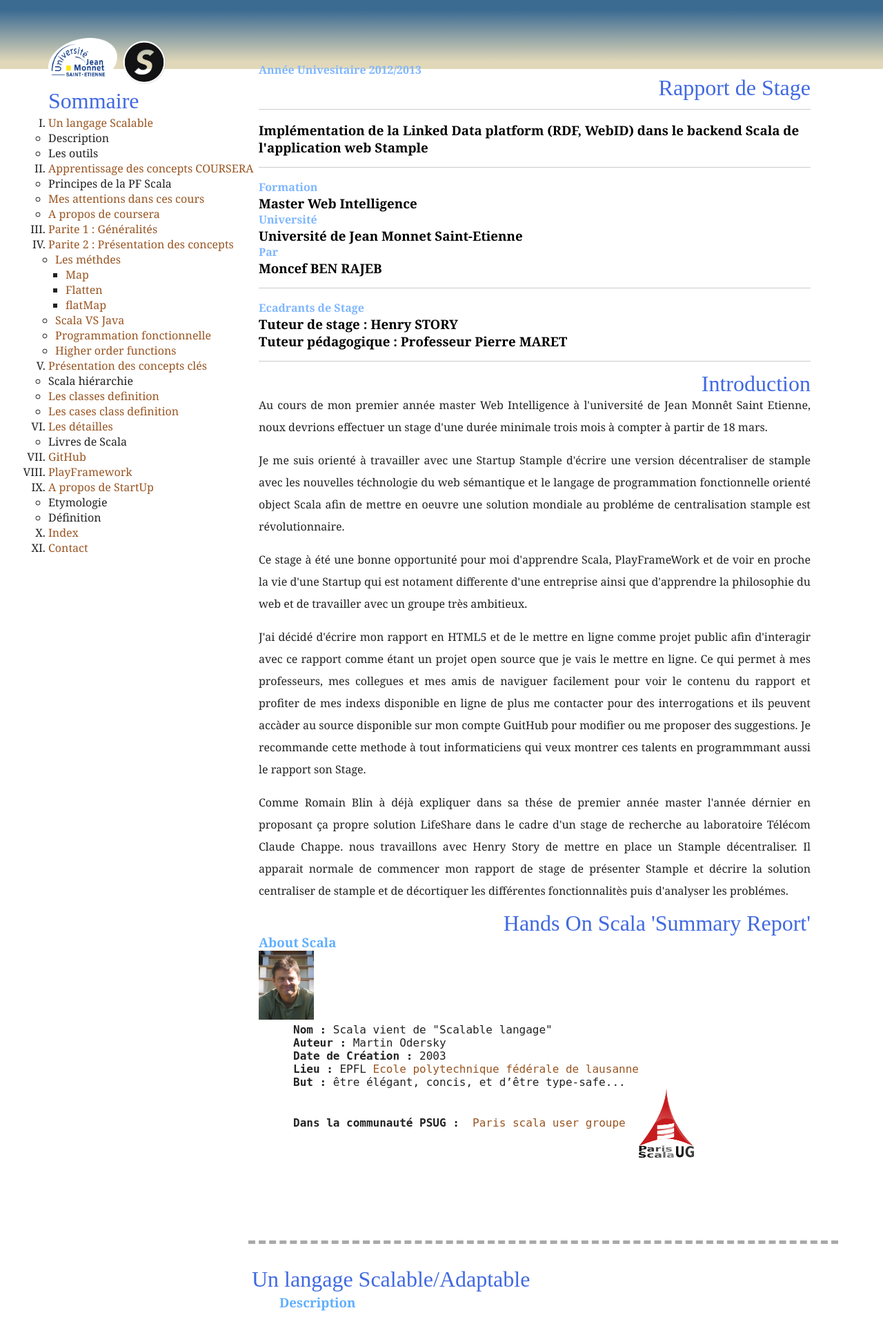
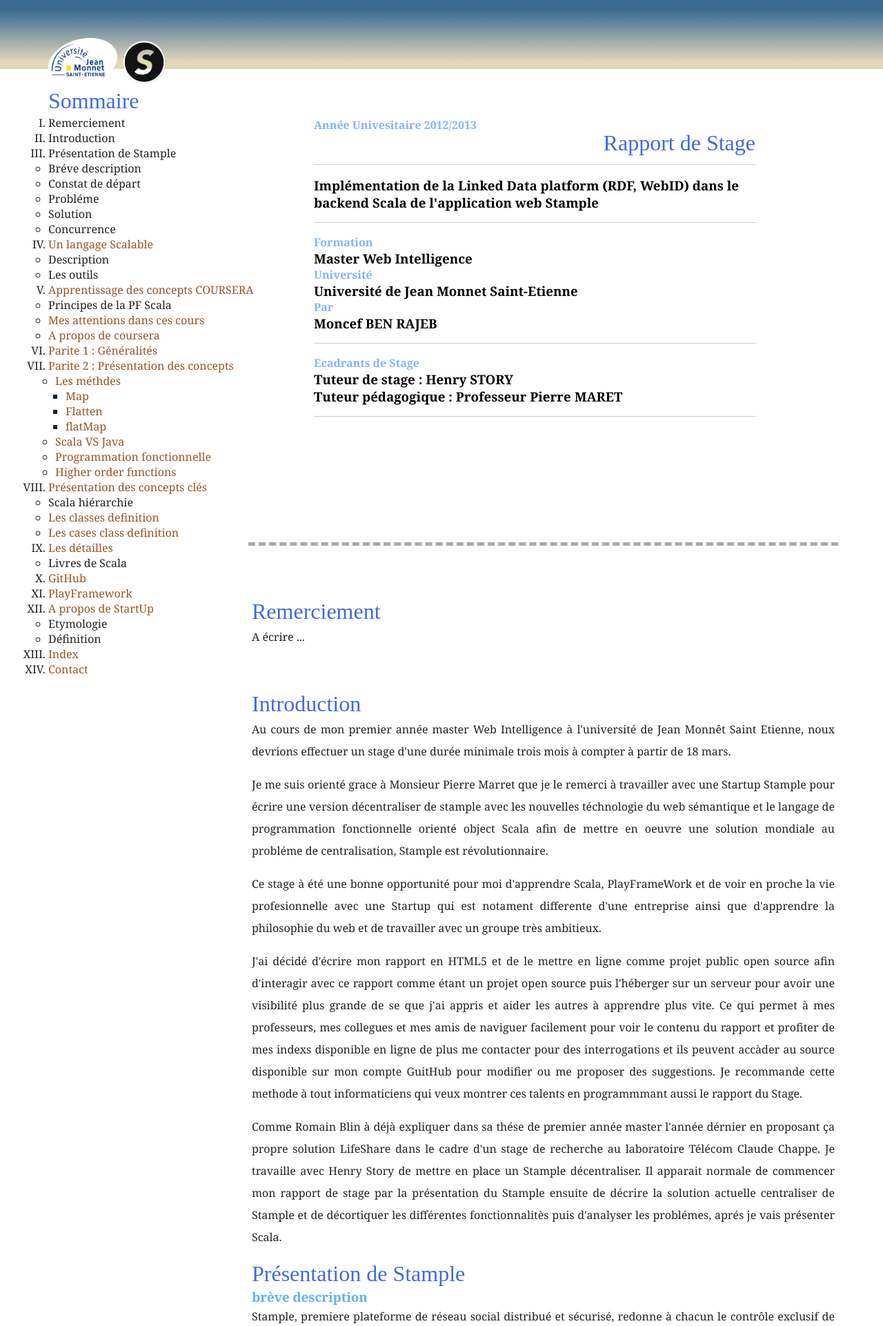
Before and after one commit to metanote/Summary-report, a PHP site: page / in a window 1280 px wide. Shown: the top 1922 px of the page at 69% size. Run offline with PHP 8.4, Linux system fonts and the light colour scheme; some libraries are stand-ins or nearby versions.

Commit message:
add corrections

```diff
--- a/css/main.css
+++ b/css/main.css
@@ -28,6 +28,31 @@
 
 
     }
+
+/*
+page dimension
+*/
+
+#bandeau {
+	width:600px;
+	height:50px;
+	background-color:#00CCFF;
+	}
+#contenu {
+	width:600px;
+	height:400px;
+	background-color:#FFCC00;
+	}
+#piedpage {
+	width:600px;
+	height:50px;
+	background-color:#33FF99;
+	}
+
+#pageDeGarde{
+padding : 80px 80px 80px 80px;
+}
+
 
 /*
  * Remove text-shadow in selection highlight: h5bp.com/i
@@ -148,12 +173,12 @@
 #home h3{
     text-align: left;
 }
-#home pre{
+.page pre{
     width: 800px;
     margin-left: 50px;
    margin-top: 5px;
 }
-#home img{
+.page img{
     width: 80px;
     height: 100px;
 }
--- a/index.html
+++ b/index.html
@@ -37,6 +37,15 @@
 
     <h2>Sommaire</h2>
     <ol id="nav" type="I">
+        <li>Remerciement</li>
+        <li>Introduction</li>
+        <li>Présentation de Stample</li>
+        <ul><li>Bréve description</li>
+        <li>Constat de départ</li>
+            <li>Probléme</li>
+            <li>Solution</li>
+            <li>Concurrence</li>
+        </ul>
         <li><a href="#scala">Un langage Scalable</a></li>
         <ul>
             <li>Description</li>
@@ -88,8 +97,9 @@
 
 <div id="right">
 <div id="home" class="page">
+    <div id="pageDeGarde">
     <h4>Année Univesitaire 2012/2013</h4>
-    <div id="titreRapport">
+
         <h2>Rapport de Stage</h2>
         <hr>
         <h3 style="color:black">Implémentation de la Linked Data platform (RDF, WebID) dans le backend Scala de l'application web Stample</h3>
@@ -104,34 +114,97 @@
         <h4>Ecadrants de Stage</h4>
         <h3 style="color:black">Tuteur de stage : Henry STORY</h3>
         <h3 style="color:black">Tuteur pédagogique : Professeur Pierre MARET</h3>
+
+        <hr>
     </div>
-          <hr>
+
+
+</div>
+<div class="separator"></div>
+<div id="intro">
+<div id="scala">
+
+    <br><br>
+    <h2>Remerciement</h2>
+    <p>A écrire ...</p>
+    <br><br>
     <h2>Introduction</h2>
     <p>Au cours de mon premier année master Web Intelligence à l'université de Jean Monnêt Saint Etienne, noux devrions effectuer un stage
-    d'une durée minimale trois mois à compter à partir de 18 mars.
+        d'une durée minimale trois mois à compter à partir de 18 mars.
     </p>
-    <p>Je me suis orienté à travailler avec une Startup Stample d'écrire une version décentraliser de stample avec les nouvelles téchnologie du web
-    sémantique et le langage de programmation fonctionnelle orienté object Scala afin de mettre en oeuvre une solution mondiale au probléme de centralisation
-    stample est révolutionnaire.
+    <p>Je me suis orienté grace à Monsieur Pierre Marret que je le remerci à travailler avec une Startup Stample pour écrire une version décentraliser de stample avec les nouvelles téchnologie du web
+        sémantique et le langage de programmation fonctionnelle orienté object Scala afin de mettre en oeuvre une solution mondiale au probléme de centralisation,
+        Stample est révolutionnaire.
     </p>
-    <p>Ce stage à été une bonne opportunité pour moi d'apprendre Scala, PlayFrameWork et de voir en proche la vie d'une Startup qui est notament differente d'une
-    entreprise ainsi que d'apprendre la philosophie du web et de travailler avec un groupe très ambitieux.
+    <p>Ce stage à été une bonne opportunité pour moi d'apprendre Scala, PlayFrameWork et de voir en proche la vie profesionnelle avec une Startup qui est notament differente d'une
+        entreprise ainsi que d'apprendre la philosophie du web et de travailler avec un groupe très ambitieux.
     </p>
-    <p>J'ai décidé d'écrire mon rapport en HTML5 et de le mettre en ligne comme projet public afin d'interagir avec ce rapport comme étant un projet
-    open source que je vais le mettre en ligne.
+    <p>J'ai décidé d'écrire mon rapport en HTML5 et de le mettre en ligne comme projet public open source afin d'interagir avec ce rapport comme étant un projet
+        open source puis l'héberger sur un serveur pour avoir une visibilité plus grande de se que j'ai appris et aider les autres à apprendre plus vite.
         Ce qui permet à mes professeurs, mes collegues et mes amis de naviguer facilement pour voir le contenu du rapport et profiter de mes indexs disponible en ligne
-    de plus me contacter pour des interrogations et ils peuvent accàder au source disponible sur mon compte GuitHub pour modifier ou me proposer des suggestions.
-        Je recommande cette methode à tout informaticiens qui veux montrer ces talents en programmmant aussi le rapport son Stage.
+        de plus me contacter pour des interrogations et ils peuvent accàder au source disponible sur mon compte GuitHub pour modifier ou me proposer des suggestions.
+        Je recommande cette methode à tout informaticiens qui veux montrer ces talents en programmmant aussi le rapport du Stage.
 
     </p>
     <p>Comme Romain Blin à déjà expliquer dans sa thése de premier année master l'année dérnier en proposant ça propre solution LifeShare dans le cadre
-    d'un stage de recherche au laboratoire Télécom Claude Chappe. nous travaillons avec Henry Story de mettre en place un Stample décentraliser.
-        Il apparait normale de commencer mon rapport de stage de présenter Stample et décrire la solution centraliser de stample et de décortiquer les différentes fonctionnalitès puis
-    d'analyser les problémes.
+        d'un stage de recherche au laboratoire Télécom Claude Chappe. Je travaille avec Henry Story de mettre en place un Stample décentraliser.
+        Il apparait normale de commencer mon rapport de stage par la présentation du Stample ensuite de décrire la solution actuelle centraliser de Stample et de décortiquer les différentes fonctionnalitès puis
+        d'analyser les problémes, aprés je vais présenter Scala.
     </p>
-    <h2> Hands On Scala 'Summary Report'</h2>
+    <h2>Présentation de Stample</h2>
+    <h3>brève description</h3>
+    <p>Stample, premiere plateforme de réseau social distribué et sécurisé, redonne à chacun le contrôle exclusif de ses informations et
+        améliore l'ergonomie de l'apprentissage, du travail individuel et de la collaboration. </p>
+    <h3>Constat de départ</h3>
+    <p>A l'ère de l'économie de la connaissance, de l'omniprésence des données, de leur circulation permanente sur l'internet, et
+        en l'absence de mécanismes efficaces de restriction de leurs usages, nos informations personnelles, nos travaux,
+        et de plus en plus de données nous concernant, sont captées, détournées et exploitées sans qu'aucun contrôle ne soit possible.
+
+        Les enjeux critiques des individus, entreprises, institutions et états:
+    <ul><li>Permettre à chaque partie prenante de reprendre le contrôle de leurs informations,</li>
+        <li>Favoriser l'union et la coordination des intelligences autour d'objectifs communs. </li>
+    </ul>
+    </p>
+    <h3>Probléme</h3>
+    <p>Il ya un besoin croissant d'un outil de partage sécurisé des connaissances numérique.
+
+        Les gens perdent des heures chaque semaine en raison de la complexité croissante de leur vie numérique:
+    <ul><li>Filtrage des e-mails et notifications non désirés, </li>
+        <li>Créations et mises à jour de leurs profils sur de trop nombreux services isolés les uns des autres ,</li>
+        <li>Récupération de mots de passe perdus ou volés ...</li>
+    </ul>
+    </p>
+    <p>Et les choses empirent:
+    <ul><li>L'information pertinente est de plus en plus difficile à extraire du déluge de données,</li>
+        <li>La grande segmentation des outils rend l'organisation et la collaboration frustrante.</li>
+        <li>Les modèles actuels de stockage centralisé de données posent de sérieux problèmes de confidentialité et de respect de la vie privée.</li>
+    </ul>
+    </p>
+    <h3>Solution</h3>
+    <p>Stample propose une solution simple pour :
+    <ul><li>Reprendre le contrôle de vos données personnelles, décider avec qui et comment elles peuvent être partagées,</li>
+        <li>Améliorer l'ergonomie de l'apprentissage et du travail par la contextualisation avancée de l'information,</li>
+        <li>Gérer son identité de façon autonome sur le Web social distribué,</li>
+        <li>Collaborer avec son réseau de confiance en toute sécurité, sans centralisation, ni accès d'une tierce partie.</li>
+    </ul>
+    </p>
+    <h3>Concurrence</h3>
+    <ul>
+        <li>Protocoles d'identification (Alternatives à WebID ): OpenID, OAUth, Infocard... </li>
+        <li>Gestion de l'accès et de l'identité: CA Technologies, Ping identity, SailPoint, Garlik (owned by Experian)...</li>
+        <li>Stockage en ligne: Dropbox, Box, Google Drive...</li>
+        <li>Réseaux sociaux: Facebook, Tumblr, Pinterest, Instagram...</li>
+        <li>Aggrégateurs et plateformes de blogs: WordPress, Twitter, Reddit, Scoop.it, Paper.li, Flipboard, Zite, Jolicloud... </li>
+        <li>Réseaux sociaux professionnels: LinkedIn, Quora, Yammer, Podio... </li>
+        <li>Outils de note et d'organisation d'informations: Evernote, SpringPad, Clipboard, Pearltrees, Kippt, Google Keep..</li>
+        <li>Outils de partage des connaissances: Mendeley, Kno, Scribd, SlideShare, Issuu... </li>
+    </ul>
+
+    <br><br><br><br>
+    <h2> Hands On Scala </h2>
+    <div class="page">
     <h3>About Scala</h3>
-
+      <br><br>
     <img src="img/Martin.jpg" alt="odersky">
     <pre>
 <strong>Nom :</strong> Scala vient de "Scalable langage"
@@ -141,13 +214,7 @@
 <strong>But :</strong> être élégant, concis, et d’être type-safe...
 <strong>Dans la communauté PSUG :</strong> <a href="https://groups.google.com/forum/?hl=fr&fromgroups#!forum/paris-scala-user-group"> Paris scala user groupe </a> <img src="img/psug_logo.png" height="20px" width="10px">
     </pre>
-</div>
-<div class="separator"></div>
-<div id="intro">
-<div id="scala">
-
-
-
+    </div>
     <h2>Un langage Scalable/Adaptable </h2>
 
     <div class="alignement">
@@ -262,6 +329,7 @@
             vous aurez un certificat note X/80 :). Il reste cependant pleins de sujet à creuser :Les monads, akka, les
             Futures...
         </p>
+        <p>Il y'a aussi une serie d'exercice sur  <a href="https://github.com/metanote/handson-scala">metanote mon compte GitHub</a> proposer par paris scala user group que je vous invite à les faires.</p>
     </div>
     <div id="propCoursera">
         <div class="alignement">
@@ -811,7 +879,7 @@
 <p><a href="https://github.com/">GitHub</a> c'est un site qui vous permet d'héberger vos projets avec git et qui vous
     permet de gérer d'une manier visuelle les collaborateurs et les modifications
     le principale interret de ce site qu'il est gratuit pour les projets open source et même pour les projet privé il
-    est relativement intéressant au niveau tarif c'est aussi bas.
+    est relativement intéressant au niveau tarif c'est aussi bas.  [Site de Zéro]
 </p>
 <pre>
 Hint :Il existe de nombreux logiciels de gestion de versions, comme SVN (Subversion), Mercurial et Git. Je vous présente Git (prononcez « guite ») qui est un des plus puissants logiciels de ce genre.
@@ -866,8 +934,77 @@
     utilise maintenant les
     géants google, facebook, twitter, Yahoo...
 </p>
+<h2>OuiShare</h2>
+<p>Nous avons participer au ouiShare à paris pour présenter Stample samedi "4" et dimanche "5 mai" j'ai assité à des présentations
+de plusieurs startup, Henry à présenter webID et le format RDF nous avons fait un petit exercice Sacha à présenter Stample.
+    C'est une bonne opportunité pour rencontrer des développeurs et voir les nouvelles idées.
+</p>
+<h2>Linked Data</h2>
+<p>D'après l'article de Tim Berners Lee : "Le linked data n'est pas seulement de mettre des données sur le net, c'est aussi mettre les données de façon qu'une machine ou un être humain
+    puisse comprendre à quelle concept est lié cette donnée". <br>C'est exactement ça la force du web semantic le web intelligent.
+
+</p>
+<p>Je reprend ce que Romain à déjà expliquer dans son rapport l'année dernier, les 4 régles à respecter sont:
+<ul><li><strong>Identifier les objets avec des URI : </strong> Chaque objet fait référence à un concept doit posséder un URI public accessible à tous.</li>
+<li><strong>Utiliser des URI HTTP : </strong> Car l'utilisation d'autres URI tel que URI "file://" entrînereaient des problémes si un client autre que celui qui à déposer la ressource utlise cette URI</li>
+<li><strong>Utiliser des Ontologies bien précises pour se servir de d'information contre l'URI : </strong>Lors de la saisie d'une URI, celle-ci doit répondre en donnant toujours une information. </li>
+    <li><strong>Déposer les liens ailleurs : </strong> Développer une sorte de <b>nappe</b> de données permettant de trouver toutes sorte de choses relatives à toutes sortes de concept.</li>
+</ul>
+</p>
+<p> <strong>Hint : Ces régles premettent d'établir des liens universels entre les documents présenter sur la toile.</strong></p>
 </div>
+<h2>Les Ontologies</h2>
+ <p>Une ontologie est l'ensemble structuré des termes et concepts représentant le sens d'un champ d'informations, que ce soit par les métadonnées d'un espace de noms, ou les éléments d'un domaine de connaissances.
+     L'ontologie constitue en soi un modèle de données représentatif d'un ensemble de concepts dans un domaine, ainsi que des relations entre ces concepts.
+     Elle est employée pour raisonner à propos des objets du domaine concerné. Plus simplement, on peut aussi dire que<strong> l'« ontologie est aux données ce que la grammaire est au langage »</strong>. [wikipédia]</p>
+<h3><img src="img/foaf-explorer.240.png" width="50px" height="50px">FOAF "Friend of a Friend"/"Ami d'un ami"</h3>
+<p>Ce vocabulaire RDF permet de permettant de décrire des personnes et les relations qu'elles entetiennent entre elles, c'est un vocabulaire trés connu dans le monde
+du web sémantique permettant de  décrire le concept de personne de manière ouverte.   <br>
+    Exemple de déscription d'une personne vocabulaire FOAF [Livre the social semantic web]:
+<pre>
+&lthttps://www.johonbreslin.com/foaf/foaf.rdf#me> <b> //la personne est identifier par un URI      </b>
+a foaf Person; <b>//la personne est un foaf:person qui contient les proprietes suivante : </b>
+    foaf:name "John Berslin";  <b>//nom complet du person   </b>
+    foaf:mbox &ltmailto:johnbreslin@deri.org>;      <b>  //son adress mail   </b>
+    foaf:homepage &lthttp://www.johnberslin.com/>;   <b> //sa page d'acceuil </b>
+    foaf:nick "cloud";                <b>   //son pseudo                    </b>
+    foaf:topic_interest: &lthttp://dbpedia.org>;   <b>  //le site dont il s'interesse  </b>
+    foaf:knows[               <b>  //ces connaissances  </b>
+        a foaf :Person;
+        foaf:name "Sheil Kinsella";
+        foaf:mbox &ltmailto:sheila.kinsella@deri.org;
+    ];
+    foaf:knows[
+        a foaf :Person;
+        foaf:name "Hak-lae Kim";
+        foaf:mbox &ltmailto:haklae.kim@deri.org;
+    ].
+     </pre>
+</p>
 
+<h3><img src="img/Sioc-logo.png" width="50px" height="50px">SIOC Semantically Interlinked Online Communities</h3>
+<p> C'est un vocabulaire RDF permettant de décrire des objets couramment utilisé sur des sites communautaires et leurs relations. Il permet l'intégration d'une manière
+sémantique d'un flux social.
+         <pre></pre>
+</p>
+
+<h3>Turtle Terse RDF triple Language</h3>
+<p>Un langage qui permet de une sérialisation non-XML des modéles RDF. C'est un sous-ensemble de Notation3</p>
+<h3>OpenID WebID</h3>
+<p>Des protocoles d'authentifications WebID utilise le Linked Data pour l'authentification contrairement à OpenID, WebID manipule directement les profiles foaf et
+l'authentification par certificat SSL(secure sockets layer) un protocole de sécurisation des échanges sur internet.
+</p>
+<h3>SPARQL</h3>
+<p>C'est un langage de requêtes pour manipuler les graphes RDF, de plus il est possible d'effectuer des tâches multiple sur le même concept au
+même temps. C'est un langage relativement proche de SQL permet une gestion simple des graphes RDF.
+</p>
+<h2>Apports Personnels</h2>
+<p>Durant ces trois mois de stage qui continuera jusqu'a Septembre, j'ai appri plusieurs concept de scala et de Linked Data la philosophie du web
+sémantique et d'écrire des tests.
+    Ce stage est une opportunité unique qui va me permettre de commancer ma deuxième année de master très alaise, vu qu'il touche vraiment ma spècialité le web intelligence.
+Le travaille avec les nouvelles technologie de l'informatique PlayFramework, scala, webID va renforcé mes connaissances et améliorer mon savoir faire.
+    Un stage chez une StartUp ma apporter aussi beaucoup de choses la voulanter, la patience, et tout un vocabulaire d'investisseur, lever de fond...
+</p>
 <footer>
     <div id="index">
 
@@ -888,6 +1025,7 @@
         <a href="https://deikonad.wordpress.com/tag/monad/">Article Monad </a>
         <a href="https://www.coursera.org/">Coursera : Functional programming principles in scala</a>
         <a href="https://github.com/metanote/Summary-report">Le rapport sur git projet open source</a>
+        <a href="http://www.w3.org/standards/techs/owl#w3c_all">Ontology language OWL</a>
     </div>
 </footer>
 <div class="separator"></div>
@@ -967,7 +1105,7 @@
             développeur interesser sur mon site.<br> En effet il est beaucoup plus scalable, on peut dans 3 ligne de
             codes
             faire ce qui demande 10 lignes de code Java. <br>
-            Notre projet stample est de faire un réseau sociale distribuer qui répond au besoin de tout type
+            Notre projet Stample est de faire un réseau sociale distribuer qui répond au besoin de tout type
             d'utilisateurs qui n'ont pas consiance du danger
             de centralisation des données qui peuvent être fatale add arguments++ <br>
             Notre solution est developpé sur PlayFrameWork, Scala comme langage de programmation, MongoDB version centraliser puis RDF version distribier
```
Also changed, not shown: img/Sioc-logo.png (added), img/foaf-explorer.240.png (added).
